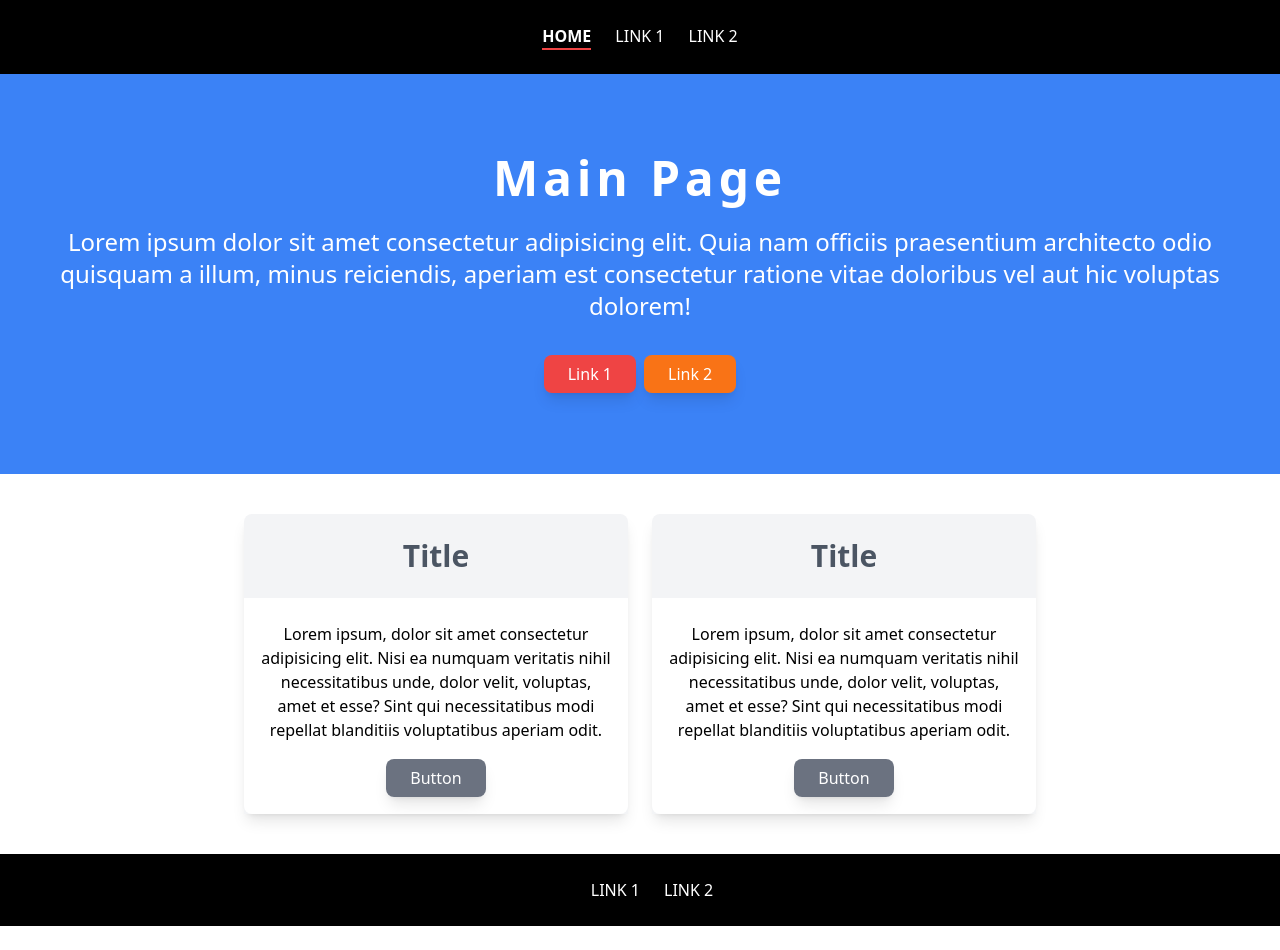
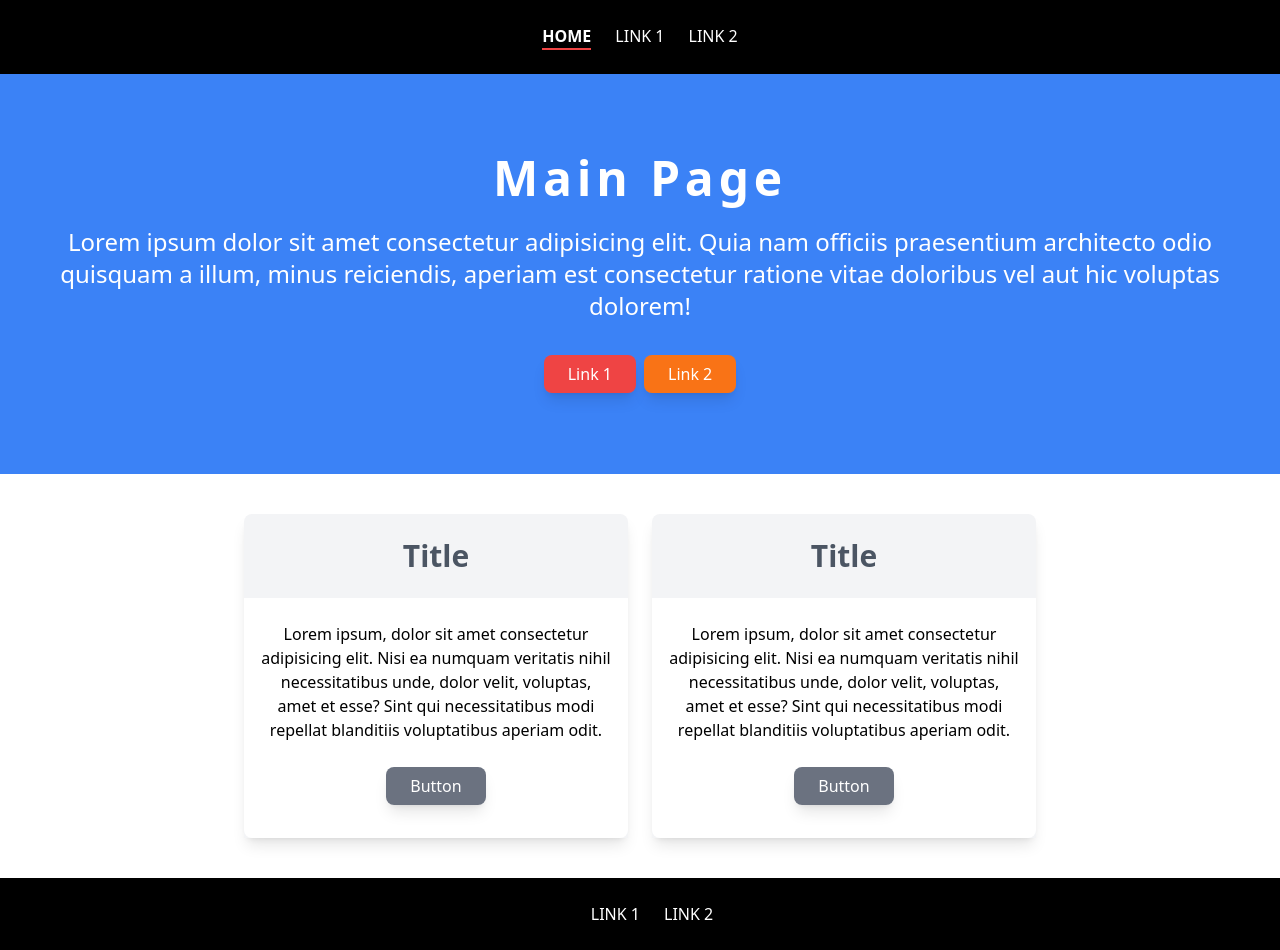
Before and after one commit to OnelioViera/test-next-app-v4, a Next.js app: page / in a window 1280 px wide. Before the commit the page ends 926 px from the top, so only its background shows below. Built offline with nearby package versions, Linux system fonts and the light colour scheme.

Commit message:
style: Update MainCard component layout and button styling

```diff
--- a/components/MainCard.tsx
+++ b/components/MainCard.tsx
@@ -7,7 +7,7 @@ const MainCard = () => {
         <h1 className="text-3xl text-gray-600 font-semibold text-center py-6">Title</h1>
       <div className="bg-white py-6 px-4 rounded-b-lg text-center">
           <p>Lorem ipsum, dolor sit amet consectetur adipisicing elit. Nisi ea numquam veritatis nihil necessitatibus unde, dolor velit, voluptas, amet et esse? Sint qui necessitatibus modi repellat blanditiis voluptatibus aperiam odit.</p>
-          <div className="mt-6">
+          <div className="mt-8 mb-4">
           <Link href="#" className="bg-gray-500 hover:bg-gray-600 hover:font-bold shadow-lg text-white py-2 px-6 rounded-lg">
           Button
             </Link>
```
